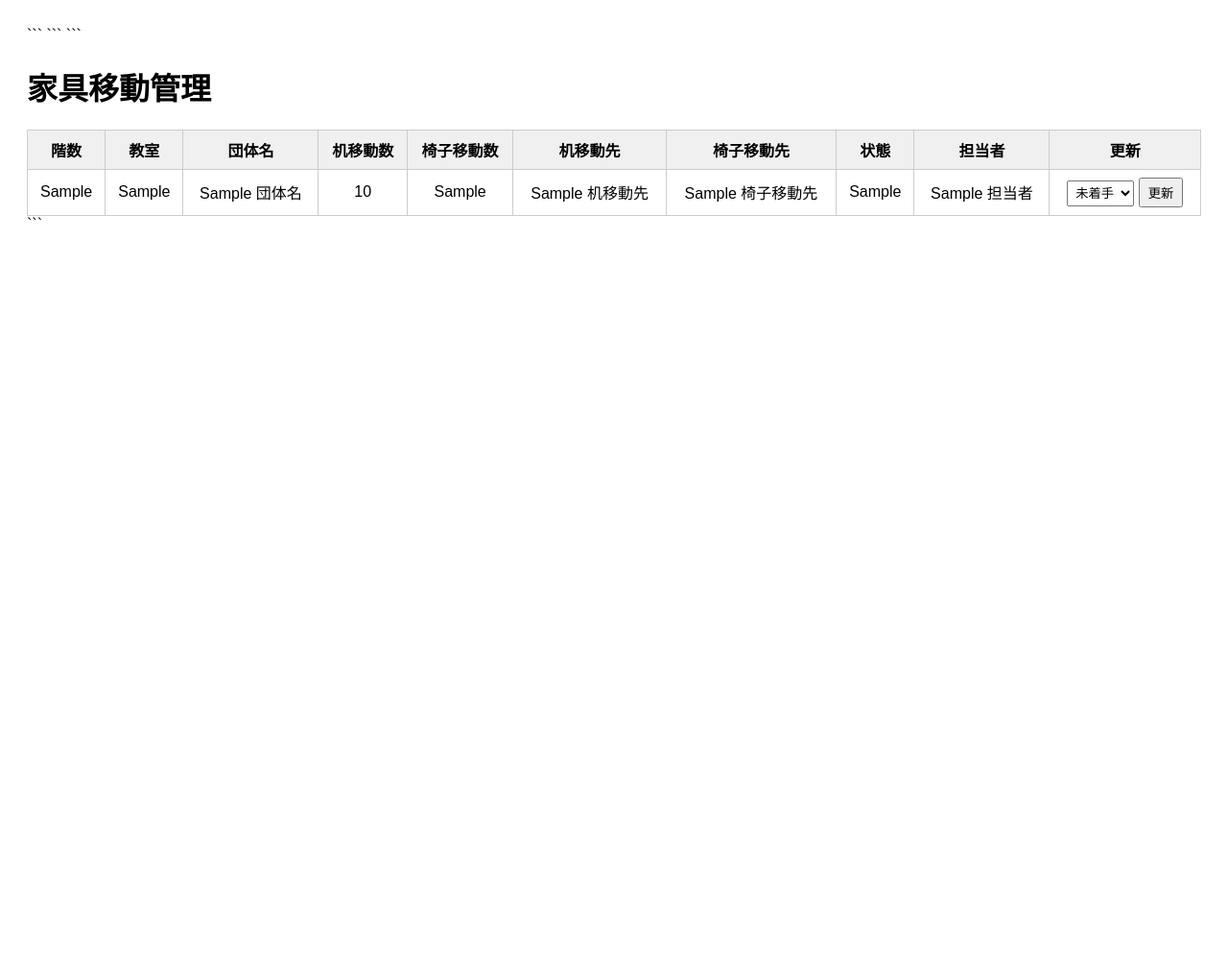
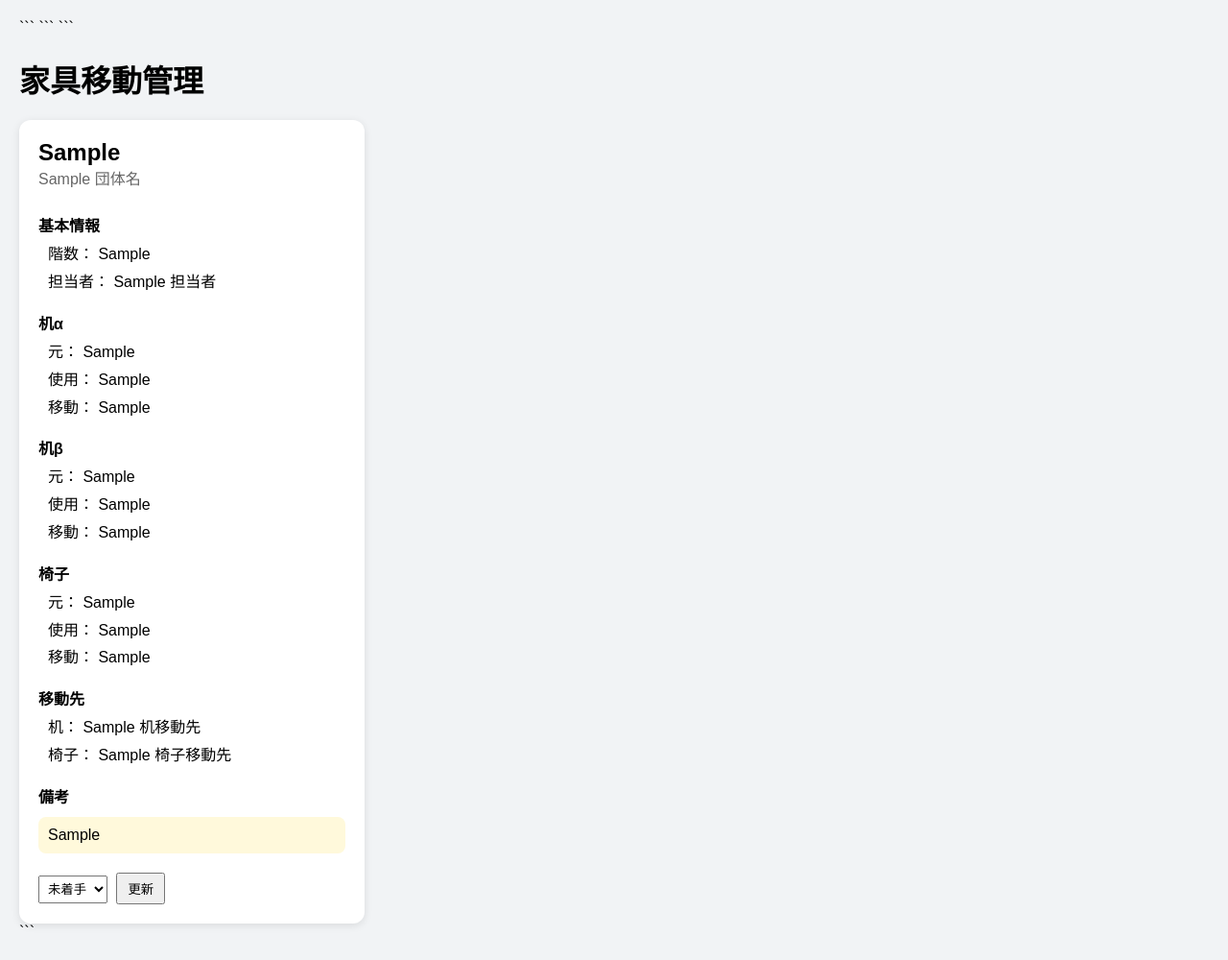
Before and after one commit to K-haya06/shibaurafes-app, a FastAPI app: template templates/index.html in a window 1280 px wide. Shown: the whole page at 96% size. Before the commit the page ends 229 px from the top, so only its background shows below. Run offline with FastAPI, Linux system fonts and the light colour scheme; the template is opened without the code that fills it: most values are stand-ins (such as "Sample title", 1, 10 or a date in 2020).

Commit message:
2026/07/06

````diff
--- a/templates/index.html
+++ b/templates/index.html
@@ -3,38 +3,134 @@
 <html lang="ja">
 
 <head>
-    <meta charset="UTF-8">
-    <title>家具移動管理</title>
 
 ```
+<meta charset="UTF-8">
+
+<title>
+    家具移動管理
+</title>
+
 <style>
 
     body {
         font-family: sans-serif;
-        padding: 20px;
+        background-color: #f1f3f5;
+        margin: 20px;
     }
 
-    table {
-        border-collapse: collapse;
-        width: 100%;
+    h1 {
+        margin-bottom: 20px;
     }
 
-    th, td {
-        border: 1px solid #ccc;
-        padding: 8px;
-        text-align: center;
+    .container {
+        display: flex;
+        flex-wrap: wrap;
+        gap: 20px;
     }
 
-    th {
-        background-color: #f0f0f0;
+    .card {
+
+        background-color: white;
+
+        width: 320px;
+
+        border-radius: 12px;
+
+        padding: 20px;
+
+        box-shadow: 0 2px 8px rgba(0,0,0,0.1);
+
+    }
+
+    .done-card {
+        opacity: 0.6;
+    }
+
+    .header {
+
+        display: flex;
+
+        justify-content: space-between;
+
+        align-items: center;
+
+        margin-bottom: 15px;
+
+    }
+
+    .room {
+        font-size: 24px;
+        font-weight: bold;
+    }
+
+    .group {
+        color: #666666;
+        margin-bottom: 10px;
+    }
+
+    .status {
+
+        padding: 5px 10px;
+
+        border-radius: 8px;
+
+        font-size: 14px;
+
+        font-weight: bold;
+
+    }
+
+    .pending {
+        background-color: #ced4da;
+    }
+
+    .moving {
+        background-color: #ffe066;
+    }
+
+    .done {
+        background-color: #8ce99a;
+    }
+
+    .section {
+        margin-top: 15px;
+    }
+
+    .label {
+        font-weight: bold;
+        margin-bottom: 5px;
+    }
+
+    .data {
+        margin-left: 10px;
+        line-height: 1.8;
+    }
+
+    form {
+        margin-top: 20px;
     }
 
     select {
-        padding: 4px;
+        padding: 5px;
     }
 
     button {
-        padding: 4px 8px;
+        padding: 5px 10px;
+        margin-left: 5px;
+        cursor: pointer;
+    }
+
+    .note {
+
+        background-color: #fff9db;
+
+        padding: 10px;
+
+        border-radius: 8px;
+
+        margin-top: 10px;
+
     }
 
 </style>
@@ -45,49 +141,184 @@
 <body>
 
 ```
-<h1>家具移動管理</h1>
+<h1>
+    家具移動管理
+</h1>
 
-<table>
-
-    <tr>
-        <th>階数</th>
-        <th>教室</th>
-        <th>団体名</th>
-        <th>机移動数</th>
-        <th>椅子移動数</th>
-        <th>机移動先</th>
-        <th>椅子移動先</th>
-        <th>状態</th>
-        <th>担当者</th>
-        <th>更新</th>
-    </tr>
+<div class="container">
 
     {% for room in rooms %}
 
-    <tr>
+    <div class="card {% if room['状態'] == '完了' %}done-card{% endif %}">
 
-        <td>{{ room["階数"] }}</td>
-        <td>{{ room["教室"] }}</td>
-        <td>{{ room["団体名"] }}</td>
+        <div class="header">
 
-        <td>
-            {{
-                room["机α（移動数）"] +
-                room["机β（移動数）"]
-            }}
-        </td>
+            <div>
 
-        <td>{{ room["椅子（移動数）"] }}</td>
+                <div class="room">
+                    {{ room["教室"] }}
+                </div>
 
-        <td>{{ room["机移動先"] }}</td>
+                <div class="group">
+                    {{ room["団体名"] }}
+                </div>
 
-        <td>{{ room["椅子移動先"] }}</td>
+            </div>
 
-        <td>{{ room["状態"] }}</td>
+            <div>
 
-        <td>{{ room["担当者"] }}</td>
+                {% if room["状態"] == "未着手" %}
 
-        <td>
+                    <span class="status pending">
+                        未着手
+                    </span>
+
+                {% elif room["状態"] == "移動中" %}
+
+                    <span class="status moving">
+                        移動中
+                    </span>
+
+                {% elif room["状態"] == "完了" %}
+
+                    <span class="status done">
+                        完了
+                    </span>
+
+                {% endif %}
+
+            </div>
+
+        </div>
+
+        <div class="section">
+
+            <div class="label">
+                基本情報
+            </div>
+
+            <div class="data">
+
+                階数：
+                {{ room["階数"] }}
+
+                <br>
+
+                担当者：
+                {{ room["担当者"] }}
+
+            </div>
+
+        </div>
+
+        <div class="section">
+
+            <div class="label">
+                机α
+            </div>
+
+            <div class="data">
+
+                元：
+                {{ room["机α（元の数）"] }}
+
+                <br>
+
+                使用：
+                {{ room["机α（使用数）"] }}
+
+                <br>
+
+                移動：
+                {{ room["机α（移動数）"] }}
+
+            </div>
+
+        </div>
+
+        <div class="section">
+
+            <div class="label">
+                机β
+            </div>
+
+            <div class="data">
+
+                元：
+                {{ room["机β（元の数）"] }}
+
+                <br>
+
+                使用：
+                {{ room["机β（使用数）"] }}
+
+                <br>
+
+                移動：
+                {{ room["机β（移動数）"] }}
+
+            </div>
+
+        </div>
+
+        <div class="section">
+
+            <div class="label">
+                椅子
+            </div>
+
+            <div class="data">
+
+                元：
+                {{ room["椅子（元の数）"] }}
+
+                <br>
+
+                使用：
+                {{ room["椅子（使用数）"] }}
+
+                <br>
+
+                移動：
+                {{ room["椅子（移動数）"] }}
+
+            </div>
+
+        </div>
+
+        <div class="section">
+
+            <div class="label">
+                移動先
+            </div>
+
+            <div class="data">
+
+                机：
+                {{ room["机移動先"] }}
+
+                <br>
+
+                椅子：
+                {{ room["椅子移動先"] }}
+
+            </div>
+
+        </div>
+
+        <div class="section">
+
+            <div class="label">
+                備考
+            </div>
+
+            <div class="note">
+
+                {{ room["備考"] }}
+
+            </div>
+
+        </div>
 
         <form action="/update_status" method="post">
 
@@ -119,13 +350,11 @@
 
         </form>
 
-        </td>
-
-    </tr>
+    </div>
 
     {% endfor %}
 
-</table>
+</div>
 ```
 
 </body>
````
Also changed, not shown: static/style.css (+18 -0 lines). Lines whose indentation alone changed are shown as unchanged.
